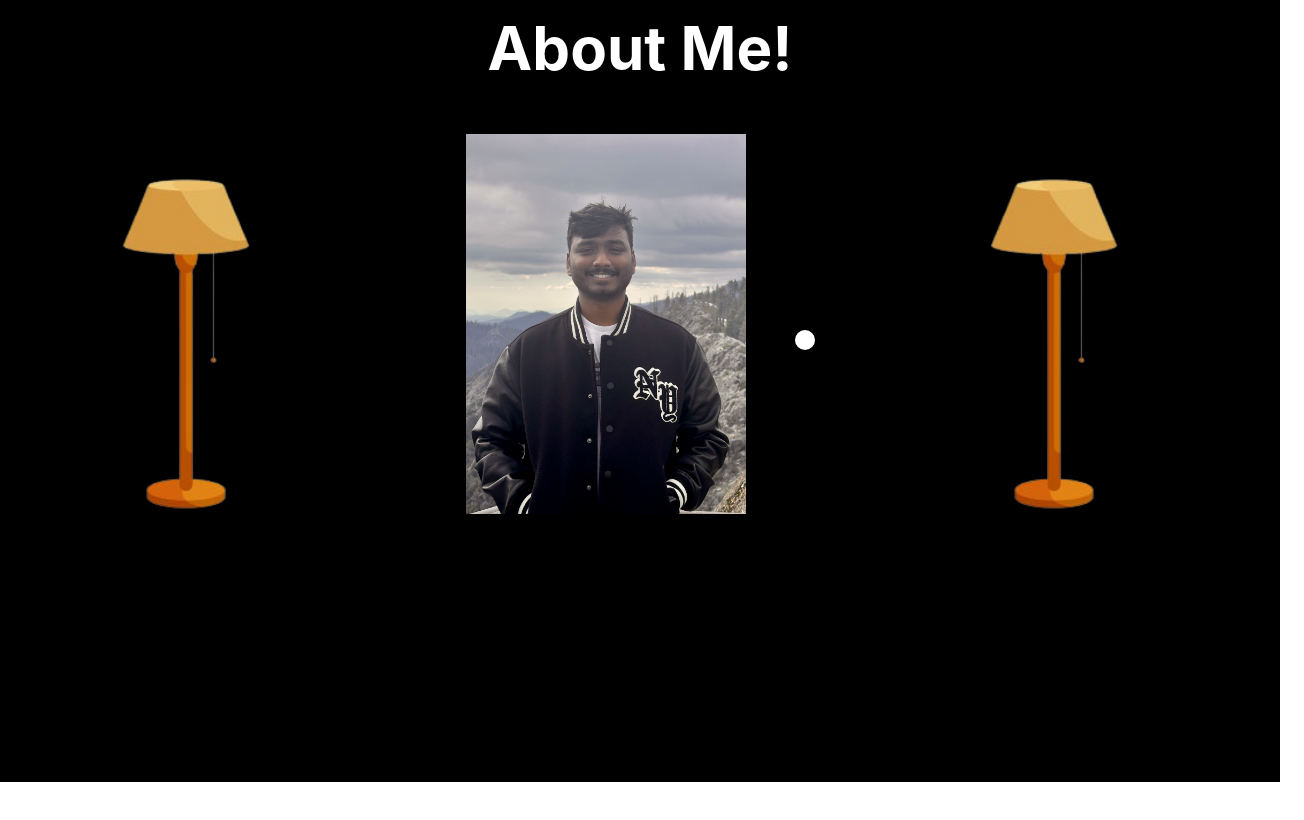
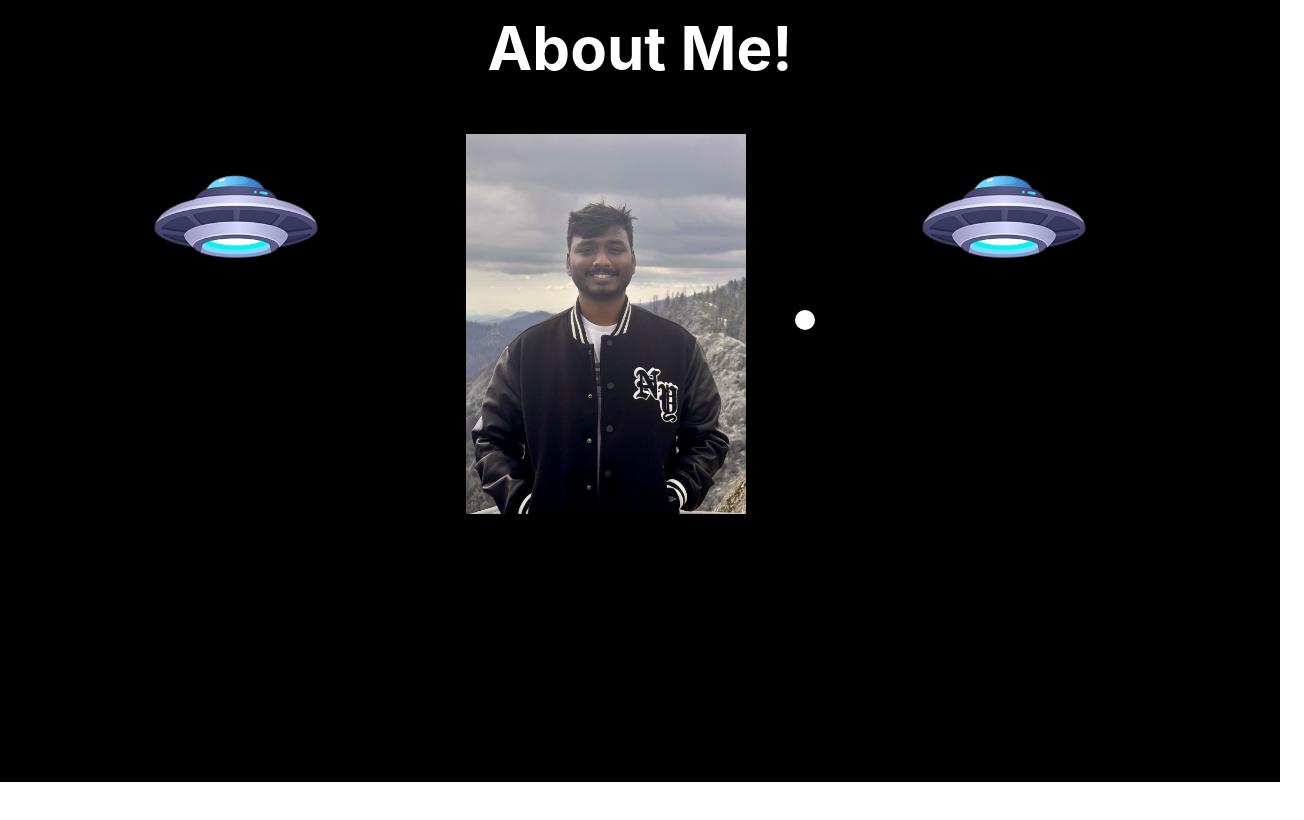
Before and after one commit to hemanthsai457/portfolio-git, a React (Create React App) app: page / in a window 1280 px wide. Shown: the part 820-1640 px from the top of the page, 1304 px wide, since content can reach past the window. After the commit the page ends 1608 px from the top, so only its background shows below. Built offline with nearby package versions, Linux system fonts and the light colour scheme.

Commit message:
about_page-completion

```diff
--- a/src/index.css
+++ b/src/index.css
@@ -173,16 +173,26 @@ code {
   align-items: flex-start;
 }
 
+@keyframes hoverAnimation {
+  0%, 100% {
+    transform: translateY(0);
+  }
+  50% {
+    transform: translateY(-10px);
+  }
+}
+
 .l1{
   position: relative;
   display: flex;
-  height: 300px;
-  width : 200px;
-  background: url('./images/lamp.png') no-repeat center/cover;
+  height: 100px;
+  width : 100px;
+  background: url('./images/ufo.png') no-repeat center/cover;
   padding: 60px;
   margin-top: 10px;
   margin-left: 50px;
   margin-right: 90px;
+  animation: hoverAnimation 2s infinite ease-in-out;
 }
 
 .myimg2{
@@ -197,8 +207,8 @@ code {
 }
 
 .myimg2:hover{
-  height: 350px;
-  width: 250px;
+  height: 320px;
+  width: 220px;
   transition: height 0.6s ease, width 0.6s ease;
 }
 
@@ -210,20 +220,20 @@ code {
 
 .yellow-light{
   position: absolute;
-  top: 25%;
+  top: 46%;
   left: 50%;
   width: 40%;
   height: 0;
-  border-radius: 5px;
+  border-radius: 20px;
   transform: translateX(-50%);
-  background-color: rgba(255, 255, 0, 0.7);
+  background-color: rgba(0, 255, 255, 0.5);
   overflow: hidden;
   opacity: 0;
   transition: height 0.5s ease;
 }
 
 .visible {
-  height: 74%;
+  height: 140%;
   opacity: 0.7;
 }
 
```
Also changed, not shown: src/images/lamp.png (deleted), src/images/ufo.png (added).
